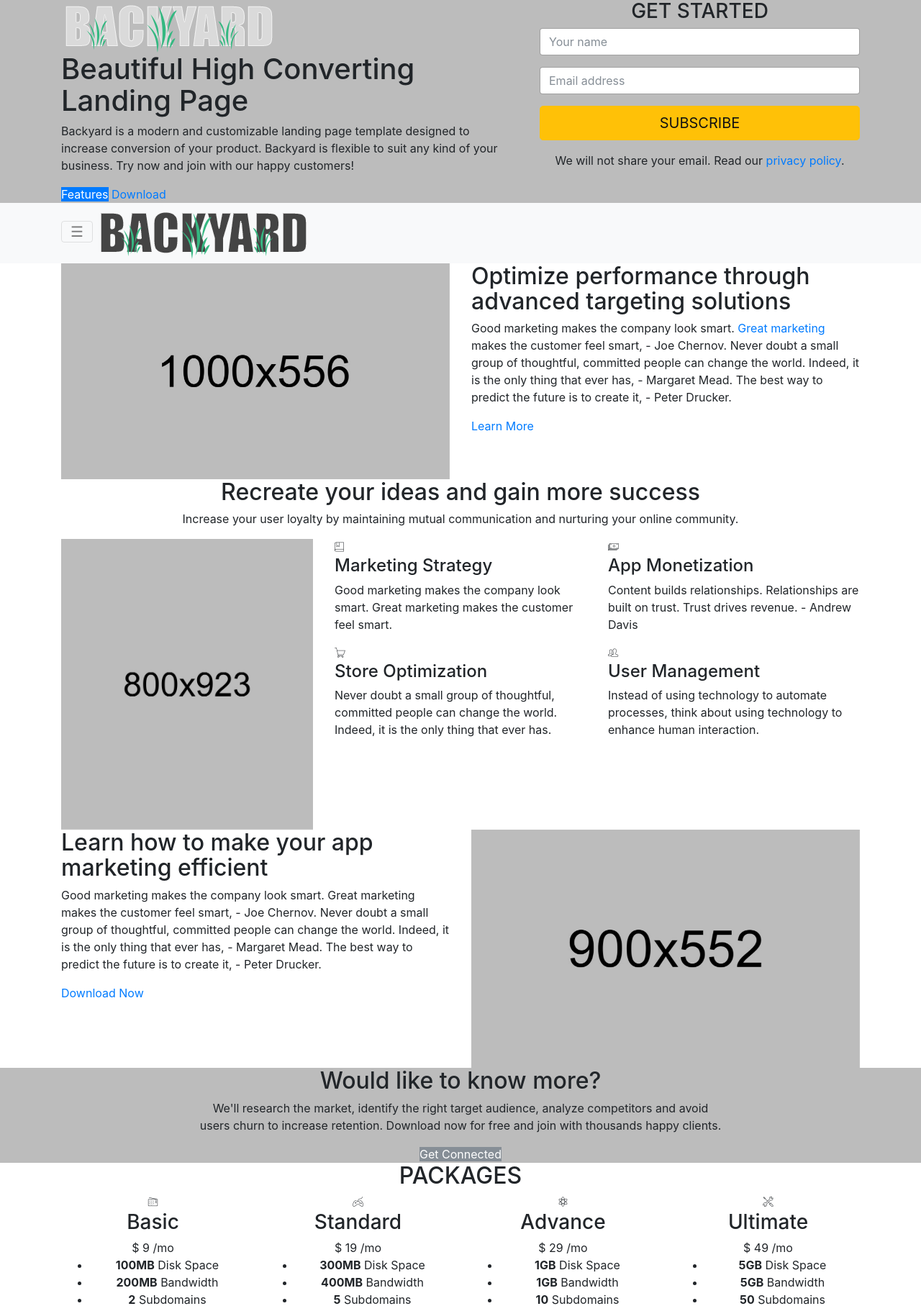
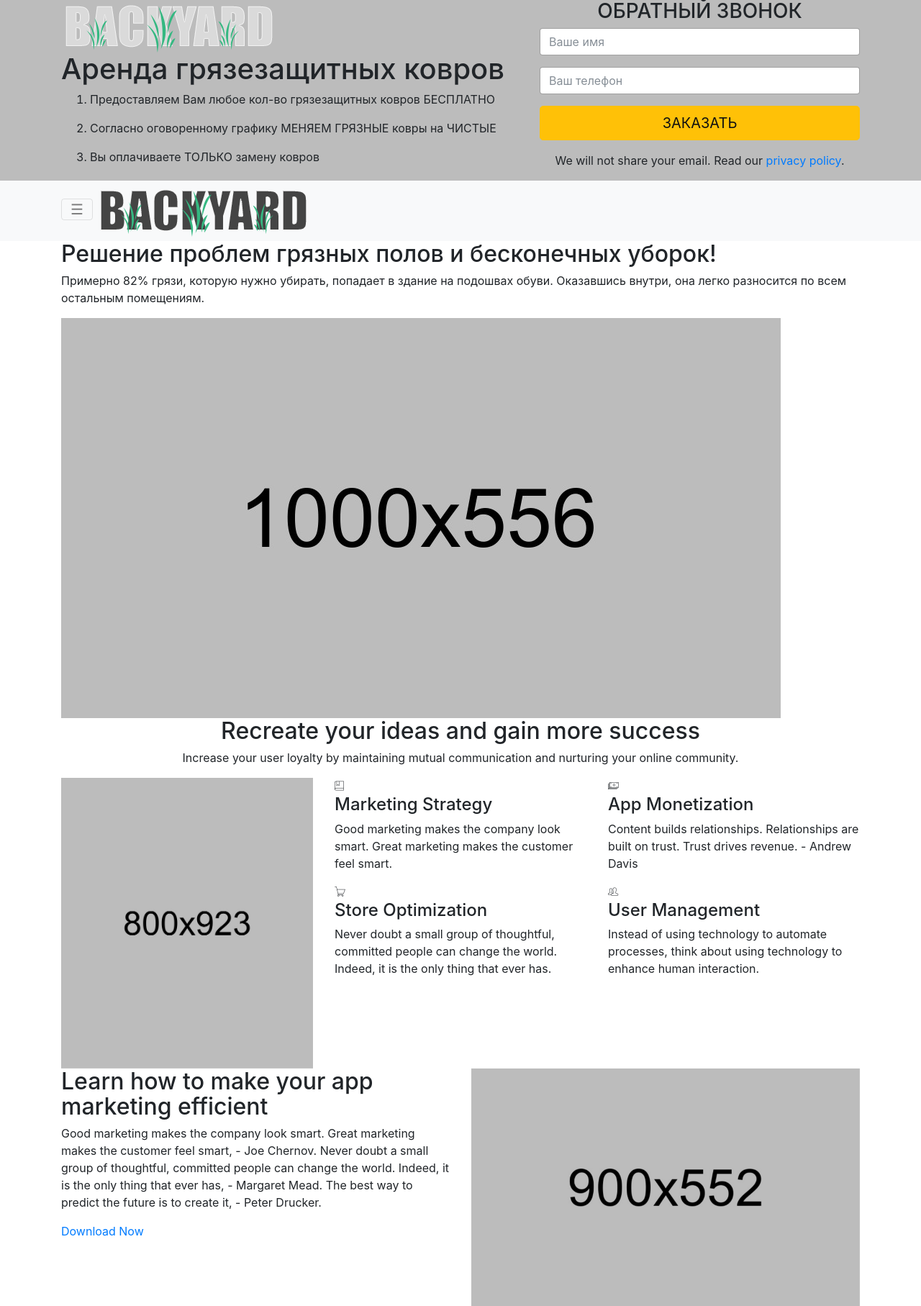
Before and after one commit to latemrockman/SERVIS-KOVROV, a Django app: page / in a window 1280 px wide. Shown: the top 1815 px of the page at 72% size. Run offline with Django 4.2, Linux system fonts and the light colour scheme; some libraries are stand-ins or nearby versions.

Commit message:
начал редактирование

```diff
--- a/app/servis_kovrov/templates/base.html
+++ b/app/servis_kovrov/templates/base.html
@@ -48,20 +48,25 @@
 
 						<!-- /.main title -->
 						<h1 class="wow fadeInLeft">
-							Beautiful High Converting Landing Page
+							Аренда грязезащитных ковров
 						</h1>
 
 						<!-- /.header paragraph -->
 						<div class="landing-text wow fadeInUp">
-							<p>Backyard is a modern and customizable landing page template designed to increase conversion of your product. Backyard is flexible to suit any kind of your business. Try now and join with our happy customers!</p>
+							<ol>
+								<li><p>Предоставляем Вам любое кол-во грязезащитных ковров БЕСПЛАТНО</p></li>
+								<li><p>Согласно оговоренному графику МЕНЯЕМ ГРЯЗНЫЕ ковры на ЧИСТЫЕ</p></li>
+								<li><p>Вы оплачиваете ТОЛЬКО замену ковров</p></li>
+
+							</ol>
 						</div>
 
-						<!-- /.header button -->
+						<!-- /.header button
 						<div class="head-btn wow fadeInLeft">
 							<a href="#feature" class="btn-primary">Features</a>
 							<a href="#download" class="btn-default">Download</a>
 						</div>
-
+-->
 
 
 					</div>
@@ -70,18 +75,18 @@
 					<div class="col-md-5">
 
 						<div class="signup-header wow fadeInUp">
-							<h3 class="form-title text-center">GET STARTED</h3>
+							<h3 class="form-title text-center">ОБРАТНЫЙ ЗВОНОК</h3>
 							<form class="form-header" action="http://moxdesign.us10.list-manage.com/subscribe/post" role="form" method="POST" id="#">
 								<input type="hidden" name="u" value="503bdae81fde8612ff4944435">
 								<input type="hidden" name="id" value="bfdba52708">
 								<div class="form-group">
-									<input class="form-control input-lg" name="MERGE1" id="name" type="text" placeholder="Your name" required>
+									<input class="form-control input-lg" name="MERGE1" id="name" type="text" placeholder="Ваше имя" required>
 								</div>
 								<div class="form-group">
-									<input class="form-control input-lg" name="MERGE0" id="email" type="email" placeholder="Email address" required>
+									<input class="form-control input-lg" name="MERGE0" id="email" type="email" placeholder="Ваш телефон" required>
 								</div>
 								<div class="form-group last">
-									<input type="submit" class="btn btn-warning btn-block btn-lg" value="SUBSCRIBE">
+									<input type="submit" class="btn btn-warning btn-block btn-lg" value="ЗАКАЗАТЬ">
 								</div>
 								<p class="privacy text-center">We will not share your email. Read our <a href="privacy.html">privacy policy</a>.</p>
 							</form>
@@ -128,20 +133,22 @@
 		<div class="container">
 			<div class="row">
 
-				<!-- /.intro image -->
-				<div class="col-lg-6 intro-pic wow slideInLeft">
+
+				<!-- /.intro content -->
+				<div class="col-lg-12 wow slideInLeft">
+					<h2>Решение проблем грязных полов и бесконечных уборок!</h2>
+					<p>Примерно 82% грязи, которую нужно убирать, попадает в здание на подошвах обуви. Оказавшись внутри, она легко разносится по всем остальным помещениям.</p>
+				<!--	<div class="btn-section"><a href="#feature" class="btn-default">Learn More</a></div> -->
+				</div>
+
+								<!-- /.intro image-->
+
+				<div class="col-lg-12 intro-pic wow slideInRight">
 					<img src="{% static 'images/intro-image.jpg' %}" alt="image" class="img-fluid">
 				</div>
 
-				<!-- /.intro content -->
-				<div class="col-lg-6 wow slideInRight">
-					<h2>Optimize performance through advanced targeting solutions</h2>
-					<p>Good marketing makes the company look smart. <a href="#">Great marketing</a> makes the customer feel smart, - Joe Chernov. Never doubt a small group of thoughtful, committed people can change the world. Indeed, it is the only thing that ever has, - Margaret Mead. The best way to predict the future is to create it, - Peter Drucker.
-					</p>
 
-					<div class="btn-section"><a href="#feature" class="btn-default">Learn More</a></div>
 
-				</div>
 			</div>
 		</div>
 	</div>
```
